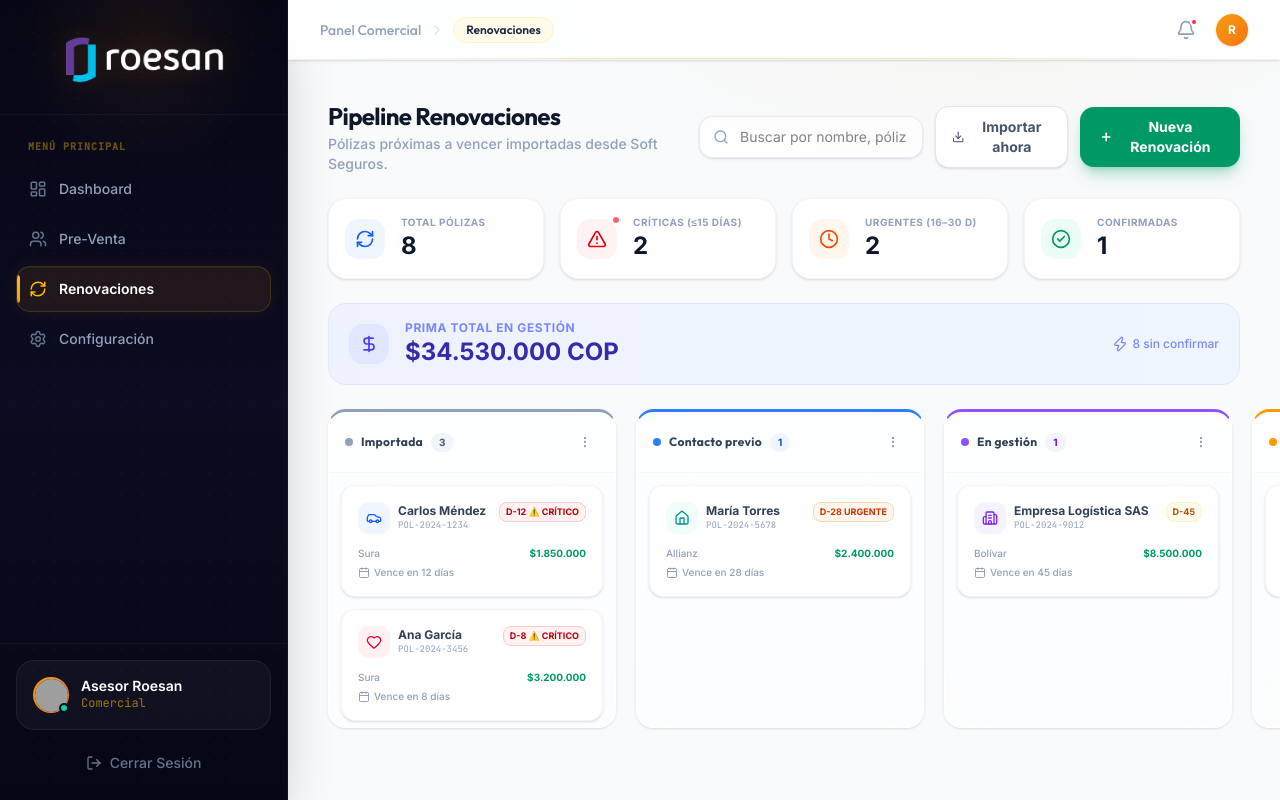
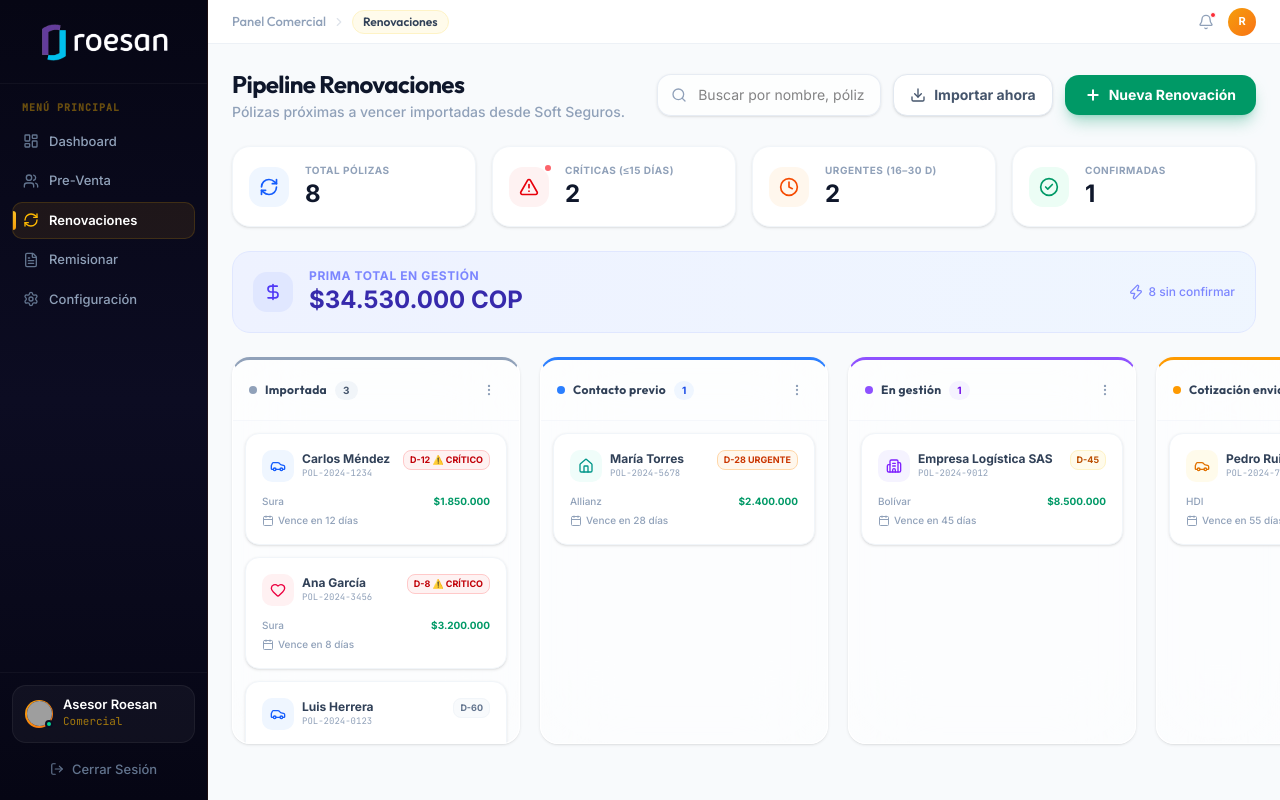
Before and after one commit to segurosroesan/ROESAN-CRM, a Next.js app in the folder apps/frontend/: page /renovaciones in a window 1280 px wide. Built offline with nearby package versions, Linux system fonts and the light colour scheme; grey boxes are pictures that could not be loaded.

Commit message:
feat: add schema fields and nav item for Remisionar module

```diff
--- a/apps/frontend/src/app/(dashboard)/layout.tsx
+++ b/apps/frontend/src/app/(dashboard)/layout.tsx
@@ -10,7 +10,8 @@
   Settings,
   LogOut,
   ChevronRight,
-  Bell
+  Bell,
+  FileText
 } from "lucide-react";
 
 const PAGE_TITLES: Record<string, { parent: string; current: string }> = {
@@ -18,6 +19,7 @@
   "/leads":         { parent: "Panel Comercial", current: "Pre-Venta" },
   "/renovaciones":  { parent: "Panel Comercial", current: "Renovaciones" },
   "/config":        { parent: "Panel Comercial", current: "Configuración" },
+  "/remisiones/nueva": { parent: "Panel Comercial", current: "Remisionar" },
 };
 
 export default function DashboardLayout({
@@ -37,45 +39,32 @@
     { title: "Dashboard", icon: LayoutDashboard, href: "/" },
     { title: "Pre-Venta", icon: Users, href: "/leads" },
     { title: "Renovaciones", icon: RefreshCw, href: "/renovaciones" },
+    { title: "Remisionar", icon: FileText, href: "/remisiones/nueva" },
     { title: "Configuración", icon: Settings, href: "/config" },
   ];
 
   return (
     <div className="flex h-screen bg-slate-50 selection:bg-amber-100">
-      {/* Nova-style Sidebar */}
+      {/* Sidebar */}
       <aside
-        className="w-72 flex flex-col border-r border-amber-900/20 shadow-2xl relative overflow-hidden"
+        className="w-52 flex flex-col border-r border-amber-900/20 relative overflow-hidden"
         style={{ background: "linear-gradient(180deg, #060614 0%, #0c0c22 50%, #060614 100%)" }}
       >
-        {/* Ambient glow blob */}
-        <div
-          className="absolute top-0 left-1/2 -translate-x-1/2 -translate-y-1/3 w-64 h-64 rounded-full pointer-events-none"
-          style={{ background: "radial-gradient(ellipse, rgba(245,158,11,0.08) 0%, transparent 70%)" }}
-        />
-        {/* Dot-grid background */}
-        <div
-          className="absolute inset-0 pointer-events-none opacity-[0.04]"
-          style={{
-            backgroundImage: "radial-gradient(rgba(245,158,11,0.8) 1px, transparent 1px)",
-            backgroundSize: "22px 22px",
-          }}
-        />
-
         {/* Logo */}
-        <div className="p-8 relative z-10 flex items-center justify-center border-b border-white/[0.04] pb-6">
+        <div className="p-5 pb-4 relative z-10 flex items-center justify-center border-b border-white/[0.04]">
           <Image
             src="/logo-roesan.png"
             alt="Roesan Logo"
-            width={175}
-            height={58}
-            className="object-contain drop-shadow-[0_0_12px_rgba(245,158,11,0.15)]"
+            width={140}
+            height={46}
+            className="object-contain"
             priority
           />
         </div>
 
         {/* Nav */}
-        <nav className="flex-1 px-4 py-6 space-y-1 relative z-10">
-          <div className="px-3 mb-3 text-[10px] font-semibold text-amber-400/40 uppercase tracking-widest font-mono">
+        <nav className="flex-1 px-3 py-4 space-y-0.5 relative z-10">
+          <div className="px-2.5 mb-2 text-[10px] font-semibold text-amber-400/40 uppercase tracking-widest font-mono">
             Menú Principal
           </div>
           {navItems.map((item) => {
@@ -86,14 +75,13 @@
               <Link
                 key={item.href}
                 href={item.href}
-                className={`group flex items-center px-3 py-3 text-sm font-medium rounded-xl transition-all duration-200 relative overflow-hidden ${
+                className={`group flex items-center px-2.5 py-2 text-[13px] font-medium rounded-lg transition-all duration-200 relative overflow-hidden ${
                   isActive
                     ? "border border-amber-400/15"
                     : "hover:border hover:border-white/5 border border-transparent"
                 }`}
                 style={isActive ? {
                   background: "rgba(245,158,11,0.09)",
-                  boxShadow: "0 0 20px rgba(245,158,11,0.08), inset 0 1px 0 rgba(245,158,11,0.08)",
                 } : {}}
               >
                 {/* Active left indicator */}
@@ -104,12 +92,12 @@
                   style={{ background: "linear-gradient(180deg, #fbbf24, #f59e0b)" }}
                 />
                 <item.icon
-                  className={`mr-3 h-4.5 w-4.5 transition-colors shrink-0 ${
+                  className={`mr-2.5 h-4 w-4 transition-colors shrink-0 ${
                     isActive ? "text-amber-400" : "text-slate-500 group-hover:text-amber-400/70"
                   }`}
                 />
                 <span
-                  className={`transition-colors text-sm ${
+                  className={`transition-colors ${
                     isActive ? "text-white font-semibold" : "text-slate-400 group-hover:text-slate-200"
                   }`}
                 >
@@ -121,29 +109,29 @@
         </nav>
 
         {/* User card + logout */}
-        <div className="p-4 relative z-10 border-t border-white/[0.04]">
+        <div className="p-3 relative z-10 border-t border-white/[0.04]">
           <div
-            className="rounded-2xl p-4 mb-3"
+            className="rounded-xl p-3 mb-2"
             style={{ background: "rgba(255,255,255,0.04)", border: "1px solid rgba(255,255,255,0.06)" }}
           >
-            <div className="flex items-center gap-3">
+            <div className="flex items-center gap-2.5">
               <div className="relative shrink-0">
-                <div className="h-9 w-9 rounded-full p-[1.5px]" style={{ background: "linear-gradient(135deg, #f59e0b, #f97316)" }}>
+                <div className="h-7 w-7 rounded-full p-[1.5px]" style={{ background: "linear-gradient(135deg, #f59e0b, #f97316)" }}>
                   <div className="h-full w-full rounded-full bg-[#0c0c22] flex items-center justify-center overflow-hidden">
                     <img src="https://api.dicebear.com/7.x/avataaars/svg?seed=Roesan" alt="User" className="h-full w-full object-cover" />
                   </div>
                 </div>
-                <div className="absolute bottom-0 right-0 h-2.5 w-2.5 rounded-full bg-emerald-400 border-2 border-[#0c0c22]" />
+                <div className="absolute bottom-0 right-0 h-2 w-2 rounded-full bg-emerald-400 border-2 border-[#0c0c22]" />
               </div>
               <div>
-                <p className="text-sm font-semibold text-white leading-none">Asesor Roesan</p>
-                <p className="text-xs text-amber-400/60 mt-0.5 font-mono">Comercial</p>
+                <p className="text-[13px] font-semibold text-white leading-none">Asesor Roesan</p>
+                <p className="text-[11px] text-amber-400/60 mt-0.5 font-mono">Comercial</p>
               </div>
             </div>
           </div>
 
-          <button className="flex items-center justify-center w-full px-4 py-2.5 text-sm font-medium rounded-xl text-slate-500 hover:bg-red-500/10 hover:text-red-400 border border-transparent hover:border-red-500/15 transition-all duration-200">
-            <LogOut className="mr-2 h-4 w-4" />
+          <button className="flex items-center justify-center w-full px-3 py-2 text-[13px] font-medium rounded-lg text-slate-500 hover:bg-red-500/10 hover:text-red-400 border border-transparent hover:border-red-500/15 transition-all duration-200">
+            <LogOut className="mr-2 h-3.5 w-3.5" />
             Cerrar Sesión
           </button>
         </div>
@@ -153,21 +141,16 @@
       <main className="flex-1 flex flex-col overflow-hidden relative">
 
         {/* Header */}
-        <header className="h-15 bg-white/85 backdrop-blur-xl border-b border-slate-200/50 flex items-center justify-between px-8 sticky top-0 z-20 shadow-sm relative">
-          {/* Subtle amber accent line at the bottom of header */}
-          <div
-            className="absolute bottom-0 left-0 right-0 h-px pointer-events-none"
-            style={{ background: "linear-gradient(90deg, transparent, rgba(245,158,11,0.25) 30%, rgba(245,158,11,0.25) 70%, transparent)" }}
-          />
-          <div className="flex items-center text-sm font-medium text-slate-400">
+        <header className="h-11 bg-white/90 backdrop-blur-xl border-b border-slate-200/60 flex items-center justify-between px-6 sticky top-0 z-20">
+          <div className="flex items-center text-[13px] font-medium text-slate-400">
             <span className="hover:text-amber-600 transition-colors cursor-pointer font-medium" style={{ fontFamily: "var(--font-outfit)" }}>
               {pageInfo.parent}
             </span>
             {pageInfo.current && (
               <>
-                <ChevronRight className="h-4 w-4 mx-2 opacity-30" />
+                <ChevronRight className="h-3.5 w-3.5 mx-1.5 opacity-30" />
                 <span
-                  className="text-slate-800 bg-amber-50 border border-amber-100 px-3 py-1 rounded-full font-semibold text-xs"
+                  className="text-slate-700 bg-amber-50 border border-amber-100 px-2.5 py-0.5 rounded-full font-semibold text-[12px]"
                   style={{ fontFamily: "var(--font-outfit)" }}
                 >
                   {pageInfo.current}
@@ -176,13 +159,13 @@
             )}
           </div>
 
-          <div className="flex items-center space-x-3">
-            <button className="relative p-2 text-slate-400 hover:text-amber-600 transition-colors rounded-full hover:bg-amber-50">
-              <Bell className="h-5 w-5" />
-              <span className="absolute top-1.5 right-1.5 h-2 w-2 rounded-full bg-red-500 border-2 border-white" />
+          <div className="flex items-center space-x-2">
+            <button className="relative p-1.5 text-slate-400 hover:text-amber-600 transition-colors rounded-lg hover:bg-amber-50">
+              <Bell className="h-4 w-4" />
+              <span className="absolute top-1 right-1 h-1.5 w-1.5 rounded-full bg-red-500 border border-white" />
             </button>
             <div
-              className="h-8 w-8 rounded-full flex items-center justify-center text-xs font-bold text-white shadow-sm"
+              className="h-7 w-7 rounded-full flex items-center justify-center text-[11px] font-bold text-white"
               style={{ background: "linear-gradient(135deg, #f59e0b, #f97316)" }}
             >
               R
@@ -190,11 +173,7 @@
           </div>
         </header>
 
-        {/* Page background */}
-        <div className="absolute inset-0 pointer-events-none"
-          style={{ background: "radial-gradient(ellipse 80% 40% at 70% 0%, rgba(245,158,11,0.04) 0%, transparent 60%)" }}
-        />
-        <section className="flex-1 overflow-auto p-10 relative z-10 w-full">
+        <section className="flex-1 overflow-auto p-6 relative z-10 w-full">
           {children}
         </section>
       </main>
--- a/apps/frontend/src/lib/instant-schema.ts
+++ b/apps/frontend/src/lib/instant-schema.ts
@@ -65,6 +65,8 @@
       prima_actual: i.number().optional(),
       dias_para_vencer: i.number().optional(),
       objeto_asegurado: i.string().optional(),
+      fecha_inicio_poliza: i.string().optional(),
+      tipo_documento: i.string().optional(), // '01'=Cédula, '02'=NIT, '03'=Pasaporte
 
       // Legal
       consentimiento_datos: i.boolean().optional(),
```
